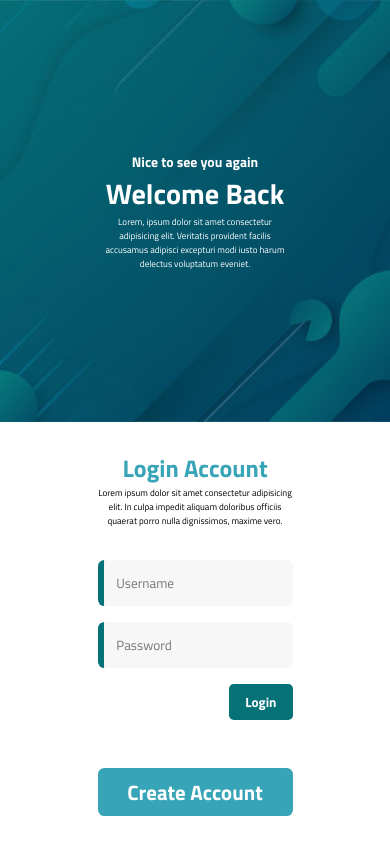
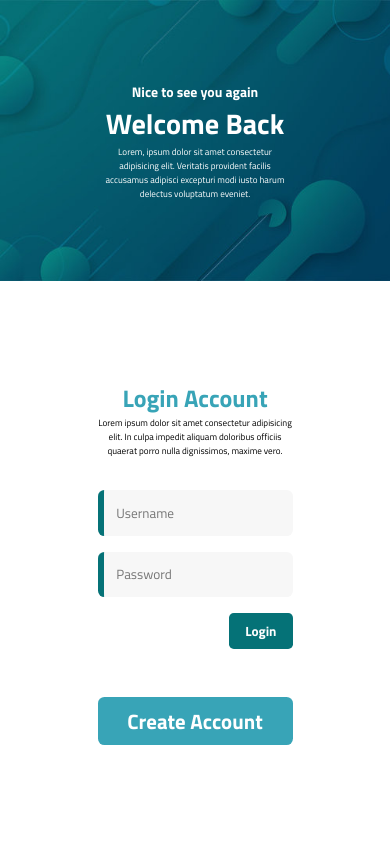
Before and after one commit to jewel-hassan/user-registration, a plain HTML site: page index.html in a window 390 px wide. Drawn offline with Linux system fonts and the light colour scheme.

Commit message:
added new code

```diff
--- a/style.css
+++ b/style.css
@@ -124,7 +124,7 @@ input {
 
     .home-bg {
         width: 100%;
-        /* height: 150vh; */
+        height: 40vh;
 
 
     }
```
